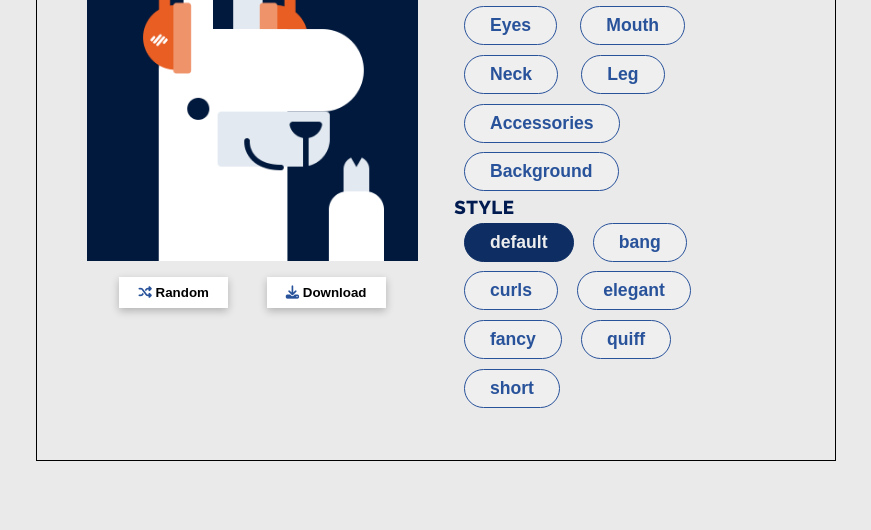
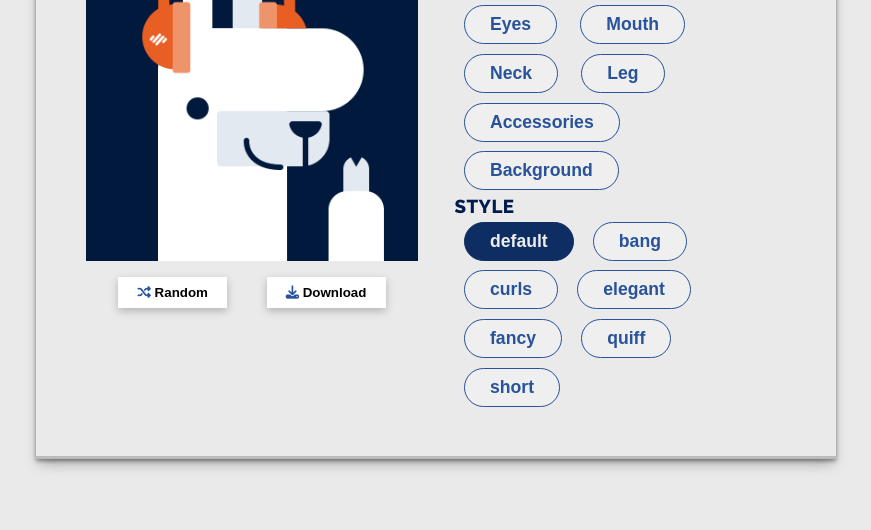
Before and after one commit to chihab1991/Alpaca-img-generator, a plain HTML site: page index.html in a window 1280 px wide. Shown: the part 270-800 px from the top of the page, without its empty margins (204-1075 px from the left). Drawn offline with nearby package versions, Linux system fonts and the light colour scheme.

Commit message:
final tweeks.

```diff
--- a/css/style.css
+++ b/css/style.css
@@ -28,7 +28,7 @@ body {
     max-width: 800px;
     padding: 3rem 2rem;
     color: var(--royal-blue-dark);
-    border: 1px solid black;
+    box-shadow: rgba(0, 0, 0, 0.4) 0px 2px 4px, rgba(0, 0, 0, 0.3) 0px 7px 13px -3px, rgba(0, 0, 0, 0.2) 0px -3px 0px inset;
 }
 
 .title {
--- a/index.html
+++ b/index.html
@@ -11,7 +11,6 @@
 			crossorigin="anonymous"
 		></script>
 		<script src="https://cdn.jsdelivr.net/npm/html2canvas@1.0.0-rc.5/dist/html2canvas.min.js"></script>
-		<script src="../js/main.js" defer></script>
 		<link rel="preconnect" href="https://fonts.googleapis.com" />
 		<link rel="preconnect" href="https://fonts.gstatic.com" crossorigin />
 		<link
@@ -100,5 +99,6 @@
 				</div>
 			</div>
 		</div>
+		<script src="../js/main.js" defer></script>
 	</body>
 </html>
```
